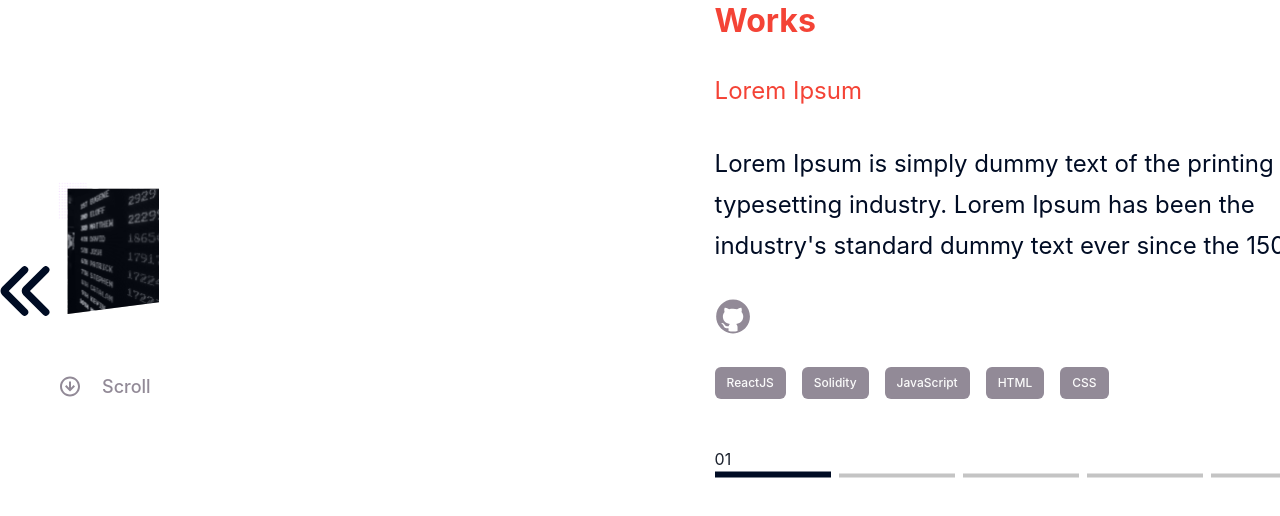
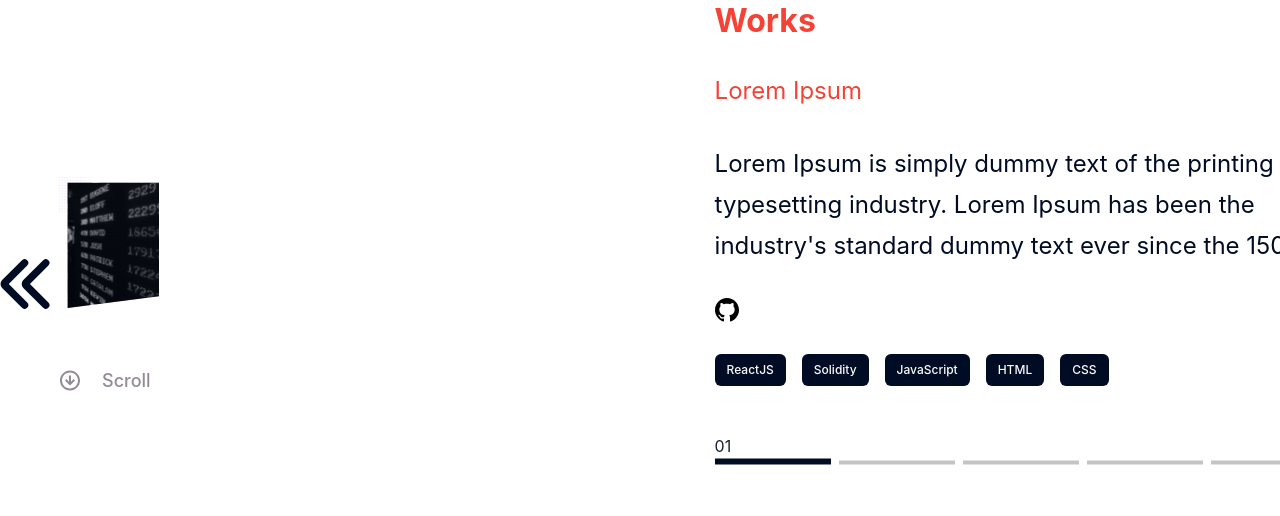
Before and after one commit to AliRa22aq/Chakra-ui-projects, a Next.js app: page /project4 in a window 1280 px wide. Shown: the part 4247-4763 px from the top of the page. Built offline with nearby package versions, Linux system fonts and the light colour scheme.

Commit message:
updates in project 4

```diff
--- a/components/Project4/Works.tsx
+++ b/components/Project4/Works.tsx
@@ -1,7 +1,7 @@
 import { ArrowLeftIcon, ArrowRightIcon } from '@chakra-ui/icons'
 import { Box, Flex, HStack, Icon, Image, Tag, Text, VStack } from '@chakra-ui/react'
 import React, { useState } from 'react'
-import { GitHub, ProgressLine, Scroll } from '../../public/project4/icons'
+import { GitHub, GitHubBlack, ProgressLine, Scroll } from '../../public/project4/icons'
 
 
 
@@ -63,7 +63,7 @@
                 </Text>
 
                 <Box>
-                    <Icon as={GitHub} />
+                    <Icon as={GitHubBlack}  />
                 </Box>
 
                 <HStack spacing="16px">
@@ -75,7 +75,7 @@
                                 fontSize="12px"
                                 fontStyle="Spartan"
                                 color="project4.light"
-                                bgColor="project4.gray"
+                                bgColor="project4.dark"
                             >
                                 {tool}
                             </Tag>
--- a/public/project4/icons.tsx
+++ b/public/project4/icons.tsx
@@ -42,6 +42,13 @@
     )
 }
 
+export const GitHubBlack = () => {
+    return (
+        <svg xmlns="http://www.w3.org/2000/svg" width="24" height="24" viewBox="0 0 24 24">
+            <path d="M12 0c-6.626 0-12 5.373-12 12 0 5.302 3.438 9.8 8.207 11.387.599.111.793-.261.793-.577v-2.234c-3.338.726-4.033-1.416-4.033-1.416-.546-1.387-1.333-1.756-1.333-1.756-1.089-.745.083-.729.083-.729 1.205.084 1.839 1.237 1.839 1.237 1.07 1.834 2.807 1.304 3.492.997.107-.775.418-1.305.762-1.604-2.665-.305-5.467-1.334-5.467-5.931 0-1.311.469-2.381 1.236-3.221-.124-.303-.535-1.524.117-3.176 0 0 1.008-.322 3.301 1.23.957-.266 1.983-.399 3.003-.404 1.02.005 2.047.138 3.006.404 2.291-1.552 3.297-1.23 3.297-1.23.653 1.653.242 2.874.118 3.176.77.84 1.235 1.911 1.235 3.221 0 4.609-2.807 5.624-5.479 5.921.43.372.823 1.102.823 2.222v3.293c0 .319.192.694.801.576 4.765-1.589 8.199-6.086 8.199-11.386 0-6.627-5.373-12-12-12z"/>
+        </svg>
+    )
+}
 
 export const Scroll = () => {
     return (
```
Also changed, not shown: public/project4/Github.svg (added).
